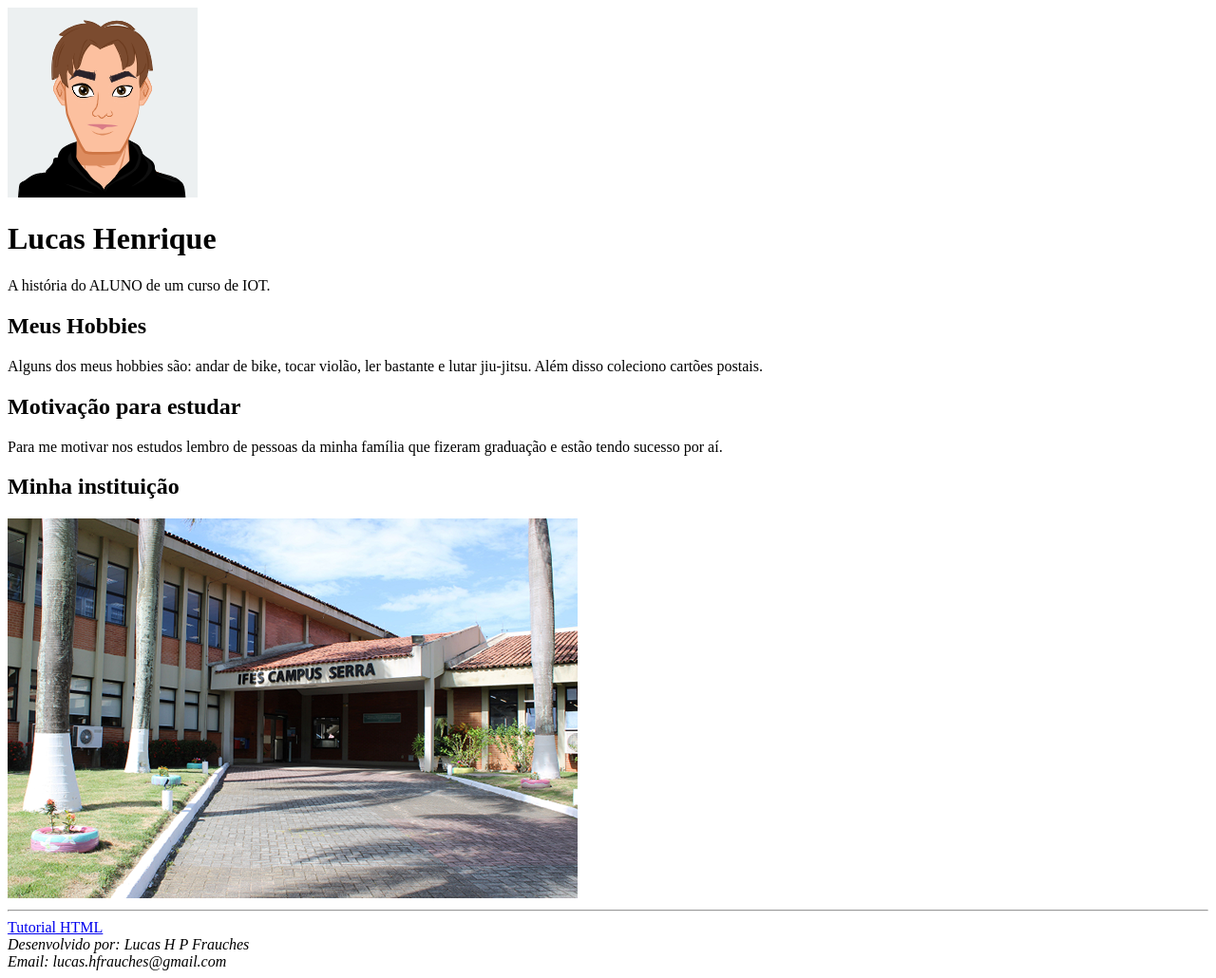
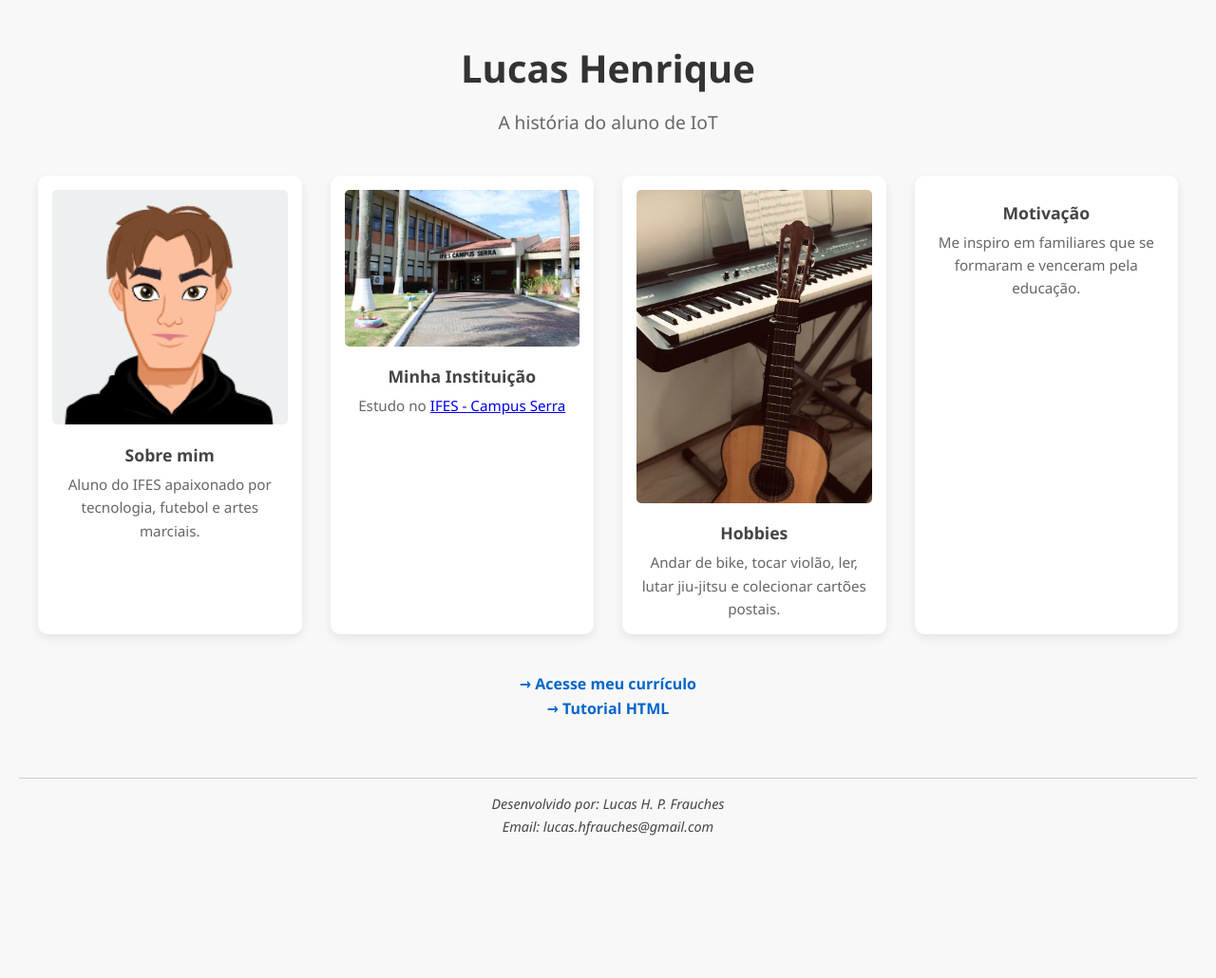
Before and after one commit to LucasFrauches/SitePessoal, a plain HTML site: page index.html in a window 1280 px wide. Shown: the whole page at 95% size. After the commit the page ends 922 px from the top, so only its background shows below. Drawn offline with Linux system fonts and the light colour scheme.

Commit message:
2.0 phoda

```diff
--- a/estilos/stilo.css
+++ b/estilos/stilo.css
@@ -1,67 +1,88 @@
-/* estilo.css */
+/* Reset básico */
+* {
+    margin: 0;
+    padding: 0;
+    box-sizing: border-box;
+}
 
 body {
     font-family: 'Segoe UI', Tahoma, Geneva, Verdana, sans-serif;
-    margin: 20px;
+    background-color: #f8f8f8;
     color: #333;
+    line-height: 1.6;
+    padding: 40px 20px;
 }
 
 h1 {
-    color: #ced83d;
-    font-family: cursive;
+    text-align: center;
+    font-size: 2.5em;
+    color: #333;
+    margin-bottom: 10px;
 }
 
 .subtitulo {
-    color: #ced83d;
-    font-family: cursive;
+    text-align: center;
+    font-size: 1.2em;
+    color: #666;
+    margin-bottom: 40px;
 }
 
-h2 {
-    font-family: 'Gill Sans', 'Gill Sans MT', Calibri, 'Trebuchet MS', sans-serif;
-    color: #444;
-    margin-top: 20px;
+.container-galeria {
+    display: grid;
+    grid-template-columns: repeat(auto-fit, minmax(260px, 1fr));
+    gap: 30px;
+    max-width: 1200px;
+    margin: 0 auto;
 }
 
-h2:nth-of-type(2) {
-    color: #b141dd;
+.card {
+    background-color: white;
+    border-radius: 10px;
+    overflow: hidden;
+    box-shadow: 0 4px 10px rgba(0, 0, 0, 0.08);
+    text-align: center;
+    padding: 15px;
 }
 
-p {
-    font-family: 'Gill Sans', 'Gill Sans MT', Calibri, 'Trebuchet MS', sans-serif;
-    line-height: 1.6;
+.card img {
+    width: 100%;
+    height: auto;
+    border-radius: 5px;
 }
 
-img {
-    max-width: 100%;
-    height: auto;
-    margin-bottom: 20px;
+.card h2 {
+    font-size: 1.1em;
+    margin-top: 10px;
+    color: #444;
 }
 
-/* pseudoclasses para os links*/
-a:link {
-    color: blue;
-    text-decoration: none;
-    font-weight: bold;
+.card p {
+    font-size: 0.95em;
+    color: #666;
+    margin-top: 5px;
 }
 
-a:visited {
-    color: purple;
+.link-section {
+    text-align: center;
+    margin: 40px 0;
 }
 
-a:hover {
-    color: red;
-    text-decoration: underline;
+.link-section a {
+    font-weight: bold;
+    color: #0066cc;
+    text-decoration: none;
+    font-size: 1em;
 }
 
-a:active {
-    color: orange;
+.link-section a:hover {
+    color: #dd4a4a;
 }
 
 address {
-    margin-top: 30px;
-    font-style: normal;
+    margin-top: 60px;
+    text-align: center;
     font-size: 0.9em;
-    color: #222;
+    color: #444;
     border-top: 1px solid #ccc;
-    padding-top: 10px;
+    padding-top: 15px;
 }
--- a/index.html
+++ b/index.html
@@ -8,35 +8,50 @@
     <meta name="viewport" content="width=device-width, initial-scale=1.0">
 
     <link rel="icon" type="image/png" href="imagens/logoSerra.png">
-    <link rel="stylesheet" href="estilos/estilo.css">
+    <link rel="stylesheet" href="estilos/stilo.css">
 
     <title>Lucas Henrique</title>
 </head>
 
 <body>
-    <img src="imagens/AvatarMaker.png" title="avatar do criador da página" alt="Avatar">
+  <h1>Lucas Henrique</h1>
+  <p class="subtitulo">A história do aluno de IoT</p>
 
-    <h1>Lucas Henrique</h1>
-    <p class="subtitulo">A história do ALUNO de um curso de IOT.</p>
+  <div class="container-galeria">
 
-    <h2>Meus Hobbies</h2>
-    <p>Alguns dos meus hobbies são: andar de bike, tocar violão, ler bastante e lutar jiu-jitsu. Além disso coleciono cartões postais.</p>
+    <div class="card">
+      <img src="imagens/AvatarMaker.png" alt="Avatar Lucas">
+      <h2>Sobre mim</h2>
+      <p>Aluno do IFES apaixonado por tecnologia, futebol e artes marciais.</p>
+    </div>
 
-    <h2>Motivação para estudar</h2>
-    <p>Para me motivar nos estudos lembro de pessoas da minha família que fizeram graduação e estão tendo sucesso por aí.</p>
+    <div class="card">
+      <img src="imagens/serra.png" alt="Campus Serra">
+      <h2>Minha Instituição</h2>
+      <p>Estudo no <a href="https://serra.ifes.edu.br/" target="_blank">IFES - Campus Serra</a></p>
+    </div>
 
-    <h2>Minha instituição</h2>
-    <a href="https://serra.ifes.edu.br/" target="_blank">
-        <img src="imagens/serra.png" alt="Portaria do Campus Serra">
-    </a>
+    <div class="card">
+      <img src="imagens/violao.jpg" alt="Violão">
+      <h2>Hobbies</h2>
+      <p>Andar de bike, tocar violão, ler, lutar jiu-jitsu e colecionar cartões postais.</p>
+    </div>
 
-    <hr>
+    <div class="card">
+      <h2>Motivação</h2>
+      <p>Me inspiro em familiares que se formaram e venceram pela educação.</p>
+    </div>
 
-    <a href="tutorial/index.html">Tutorial HTML</a>
+  </div>
 
-    <address>
-        Desenvolvido por: Lucas H P Frauches<br>
-        Email: lucas.hfrauches@gmail.com
-    </address>
+  <div class="link-section">
+    <p><a href="curriculo_progweb/index.html">→ Acesse meu currículo</a></p>
+    <p><a href="tutorial/index.html">→ Tutorial HTML</a></p>
+  </div>
+
+  <address>
+    Desenvolvido por: Lucas H. P. Frauches<br>
+    Email: lucas.hfrauches@gmail.com
+  </address>
+
 </body>
-</html>
```
Also changed, not shown: tutorial/index.html (+1 -1 lines), imagens/violao.jpg (added).
